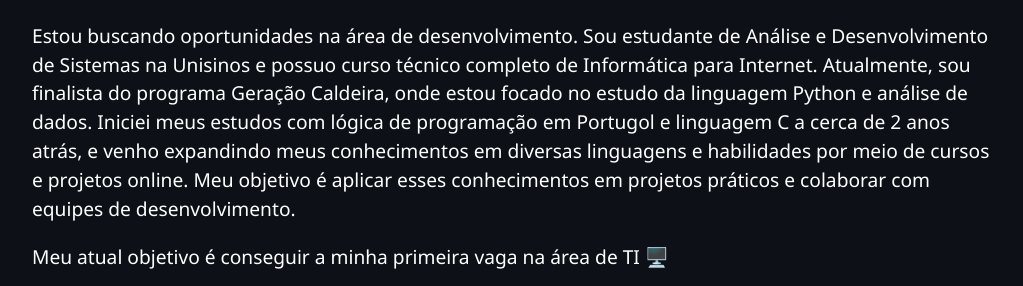
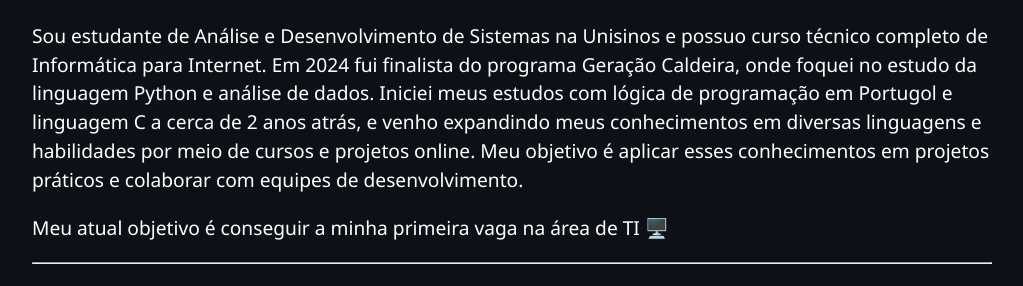
Before and after one commit to AndreiHammes/Portfolio, a plain HTML site: page index.html in a window 1280 px wide. Shown: the part 483-769 px from the top of the page, without its empty margins (128-1151 px from the left). Drawn offline with Linux system fonts and the light colour scheme.

Commit message:
style: alterar texto de apresentação

```diff
--- a/index.html
+++ b/index.html
@@ -21,7 +21,7 @@
 
         <h2 class="center">Desenvolvedor em formação 😁👨‍💻</h2>
 
-        <p>Estou buscando oportunidades na área de desenvolvimento. Sou estudante de Análise e Desenvolvimento de Sistemas na Unisinos e possuo curso técnico completo de Informática para Internet. Atualmente, sou finalista do programa Geração Caldeira, onde estou focado no estudo da linguagem Python e análise de dados. Iniciei meus estudos com lógica de programação em Portugol e linguagem C a cerca de 2 anos atrás, e venho expandindo meus conhecimentos em diversas linguagens e habilidades por meio de cursos e projetos online. Meu objetivo é aplicar esses conhecimentos em projetos práticos e colaborar com equipes de desenvolvimento.
+        <p>Sou estudante de Análise e Desenvolvimento de Sistemas na Unisinos e possuo curso técnico completo de Informática para Internet. Em 2024 fui finalista do programa Geração Caldeira, onde foquei no estudo da linguagem Python e análise de dados. Iniciei meus estudos com lógica de programação em Portugol e linguagem C a cerca de 2 anos atrás, e venho expandindo meus conhecimentos em diversas linguagens e habilidades por meio de cursos e projetos online. Meu objetivo é aplicar esses conhecimentos em projetos práticos e colaborar com equipes de desenvolvimento.
         </p>
 
         <p>Meu atual objetivo é conseguir a minha primeira vaga na área de TI 🖥️</p> <hr>
```
